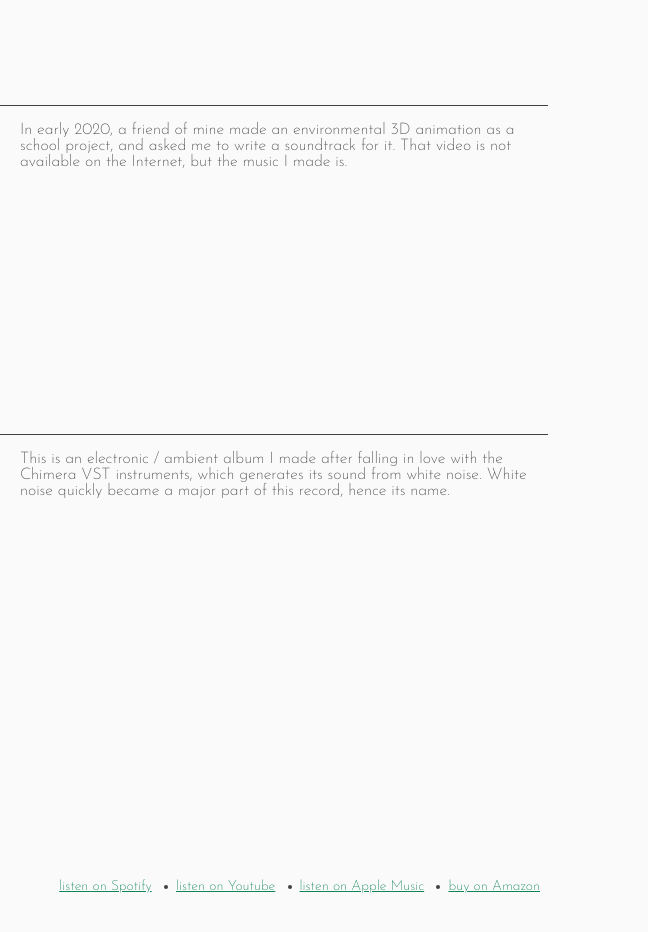
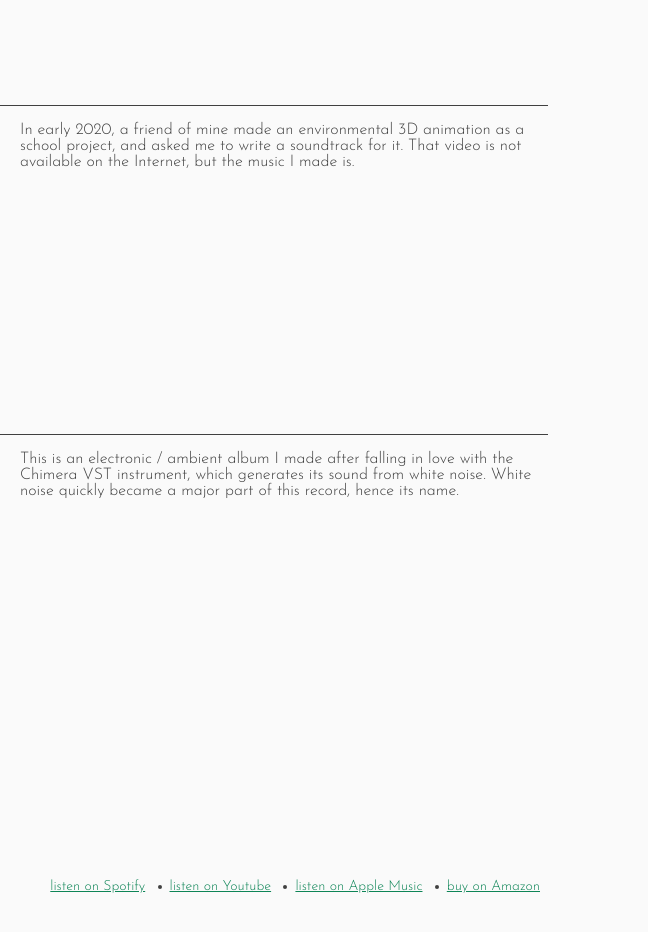
Before and after one commit to julien-deoux/julien-deoux.github.io, a plain HTML site: page index.html in a window 1280 px wide. Shown: the part 1316-2248 px from the top of the page, 632-1280 px from the left. Drawn offline with Linux system fonts and the light colour scheme.

Commit message:
Made the text easier to read
Slightly thicker main font

```diff
--- a/index.html
+++ b/index.html
@@ -127,7 +127,7 @@
       <article class="work">
         <h2 class="work-name">Noise on a black canvas (2016)</h2>
         <div class="work-description">
-          This is an electronic / ambient album I made after falling in love with the Chimera VST instruments, which generates its sound from white noise.
+          This is an electronic / ambient album I made after falling in love with the Chimera VST instrument, which generates its sound from white noise.
           White noise quickly became a major part of this record, hence its name.
         </div>
         <div class="work-embed">
--- a/style.css
+++ b/style.css
@@ -1,5 +1,5 @@
 @import url('https://fonts.googleapis.com/css2?family=Yantramanav:wght@300;700;900&display=swap');
-@import url('https://fonts.googleapis.com/css2?family=Josefin+Sans:wght@200;700&display=swap');
+@import url('https://fonts.googleapis.com/css2?family=Josefin+Sans:wght@300;700&display=swap');
 @import url('https://use.fontawesome.com/releases/v5.8.2/css/solid.css');
 @import url('https://use.fontawesome.com/releases/v5.8.2/css/brands.css');
 @import url('https://use.fontawesome.com/releases/v5.8.2/css/fontawesome.css');
@@ -8,7 +8,7 @@
 
 * {
   font-family: 'Josefin Sans';
-  font-weight: 200;
+  font-weight: 300;
   margin: 0;
   padding: 0;
 }
```
